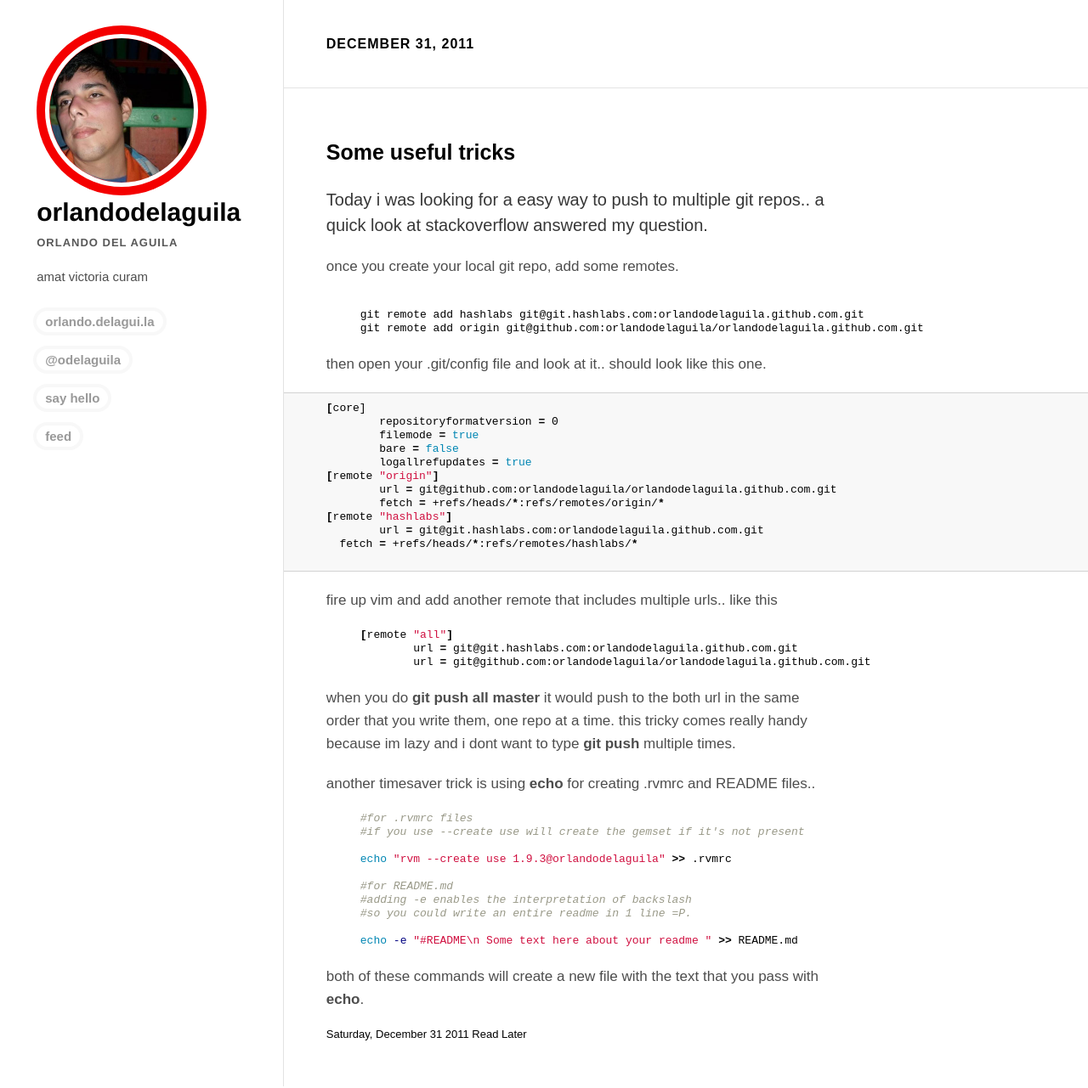
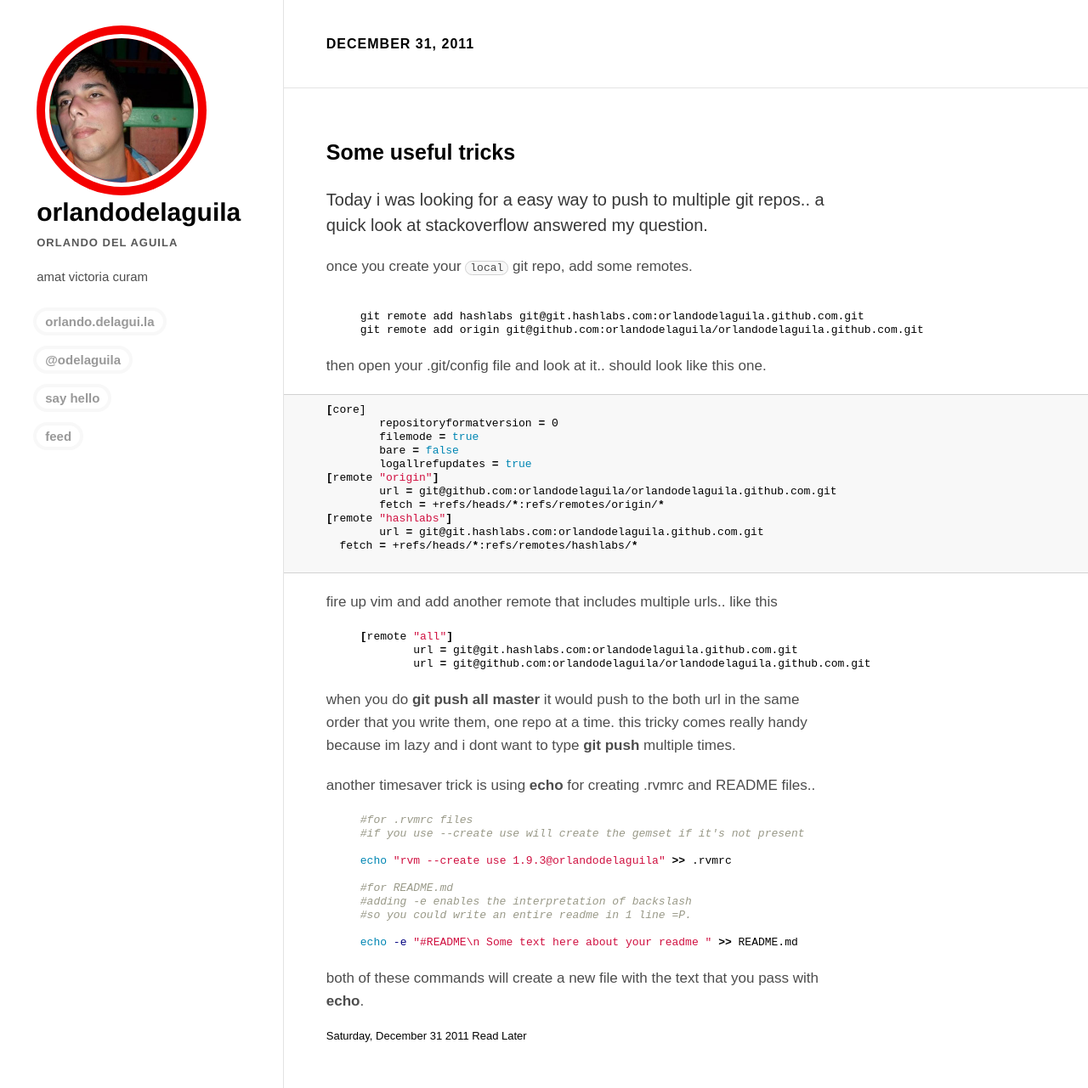
Before and after one commit to orlando/orlando.github.com, a Jekyll site: the page built from _posts/2011-12-31-some-useful-tricks.markdown, in a window 1280 px wide. Shown: the whole page at 85% size. Built offline with Jekyll 4.4.1, drawn with Linux system fonts in a browser that asks for light colours; Markdown is read by kramdown in place of the engine named in the settings.

Commit message:
inline code

```diff
--- a/_posts/2011-12-31-some-useful-tricks.markdown
+++ b/_posts/2011-12-31-some-useful-tricks.markdown
@@ -7,7 +7,7 @@ category: code
 
 Today i was looking for a easy way to push to multiple git repos.. a quick look at [stackoverflow](http://stackoverflow.com/a/3195446/536984) answered my question.
 
-once you create your local git repo, add some remotes.
+once you create your `local` git repo, add some remotes.
 
 {% highlight bash %}
 git remote add hashlabs git@git.hashlabs.com:orlandodelaguila.github.com.git
--- a/assets/stylesheets/styles.css
+++ b/assets/stylesheets/styles.css
@@ -144,6 +144,19 @@ div#content section.content article{
   border-left: 1px solid #e3e3e3;
 }
 
+div#content section.content article p > code{
+  border-radius: 15px;
+  -moz-border-radius: 15px;
+  -webkit-border-radius: 15px;
+  border: 1px solid #d2d2d2;
+  background-color: #f8f8f8;
+  padding-left: 5px;
+  padding-right: 5px;
+  display: inline;
+  padding-right: 5px;
+  font-size: 13px;
+}
+
 div#content section.content article h1,
 div#content section.content article h2,
 div#content section.content article h3,
```
